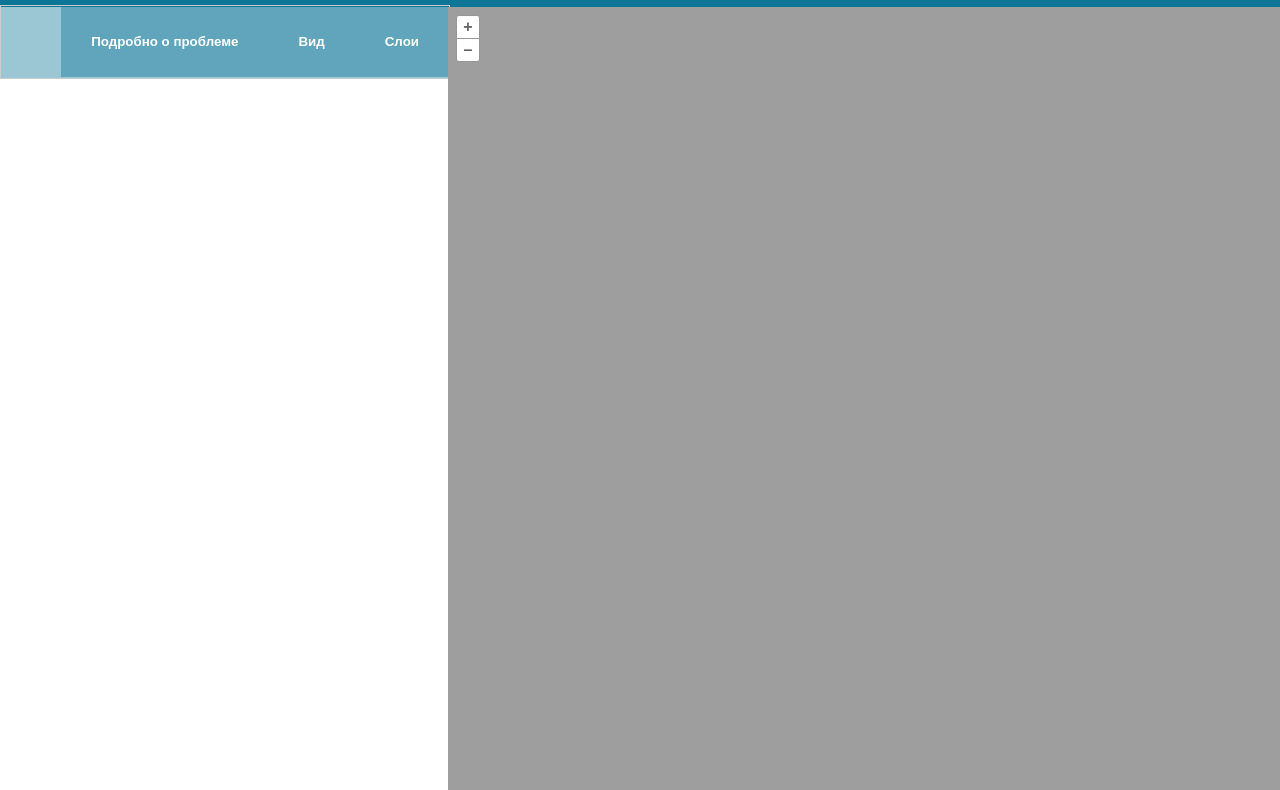
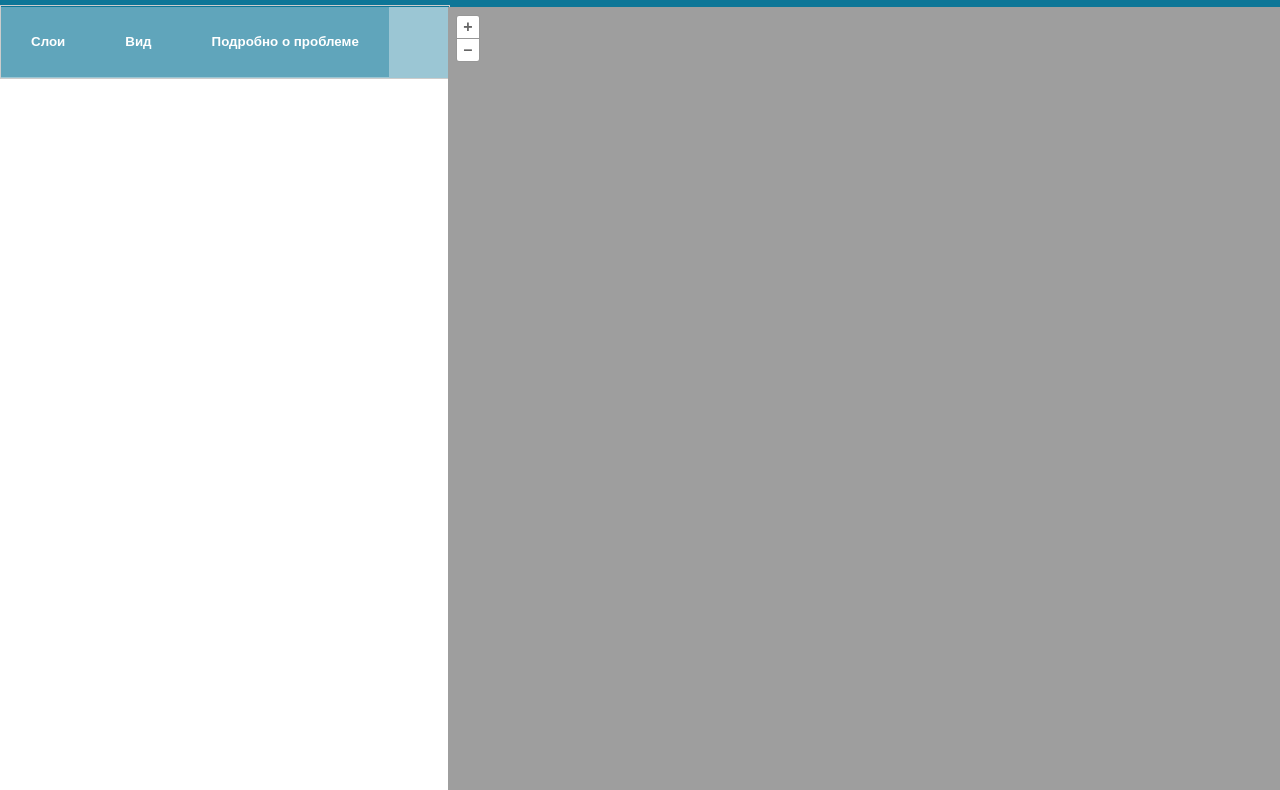
Before and after one commit to Tasya2000/open-layers-app, a website built with Vite: page index.html in a window 1280 px wide. Shown: the part 74-864 px from the top of the page. Built offline with nearby package versions, Linux system fonts and the light colour scheme; files whose address does not match are found by name.

Commit message:
Изменения 21.11_2

```diff
--- a/index.html
+++ b/index.html
@@ -21,9 +21,9 @@
     </div>
 
     <div class="tab">
-      <button class="tablinks" onclick="open(event, 'Слои')">Слои</button>
-      <button class="tablinks" onclick="open(event, 'Вид')">Вид</button>
-      <button class="tablinks" onclick="open(event, 'Подробно')">Подробно о проблеме</button>
+      <button class="tablinks" onclick="reveal(event, 'Слои')">Слои</button>
+      <button class="tablinks" onclick="reveal(event, 'Вид')">Вид</button>
+      <button class="tablinks" onclick="reveal(event, 'Подробно')">Подробно о проблеме</button>
     </div>
 
     <div id="Слои" class="tabcontent">
@@ -74,7 +74,7 @@
       <h3>Подробно о проблеме</h3>
     </div>
     <script>
-      function open(evt, Name) {
+      function reveal(evt, Name) {
         var i, tabcontent, tablinks;
         tabcontent = document.getElementsByClassName("tabcontent");
         for (i = 0; i < tabcontent.length; i++) {
--- a/style.css
+++ b/style.css
@@ -137,7 +137,7 @@ flex-basis: 70%;
   }
   .tab button {
     background-color: inherit;
-    float: right;
+    float: left;
     border: none;
     outline: none;
     cursor: pointer;
```
